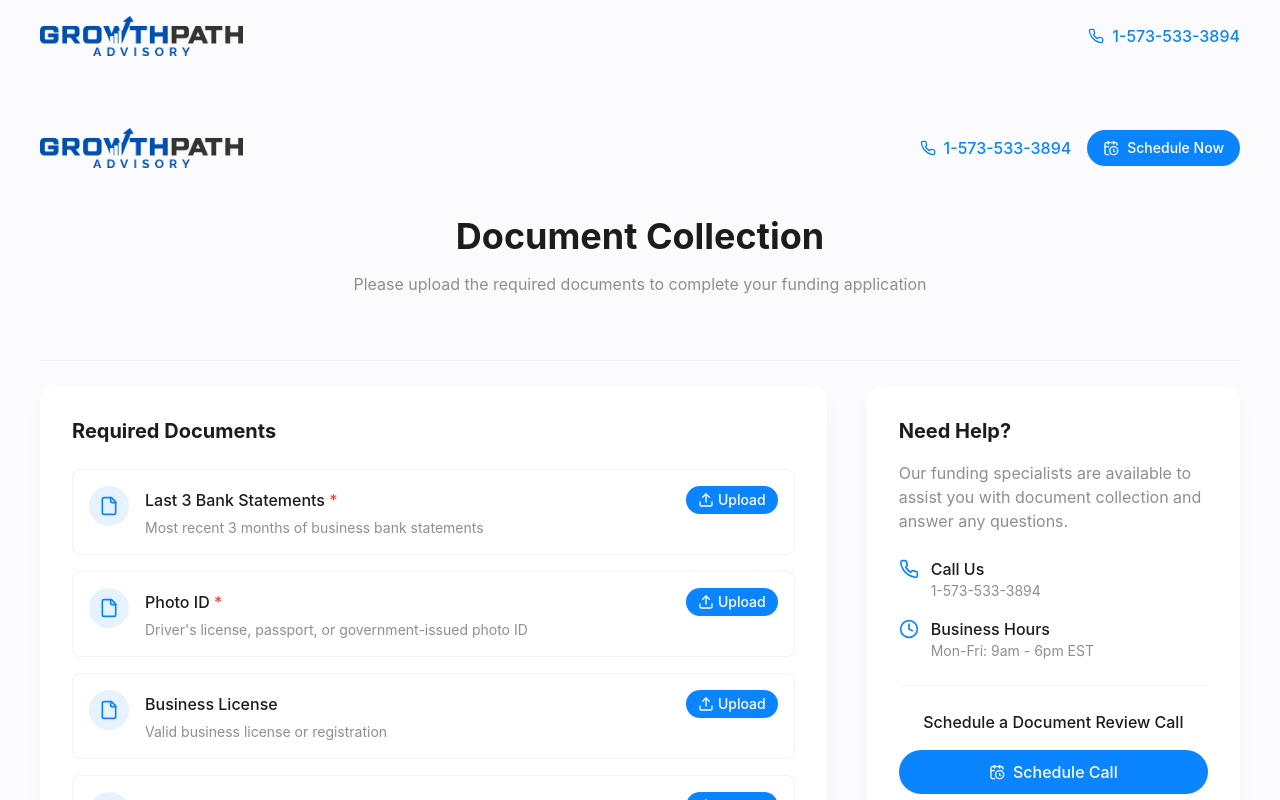
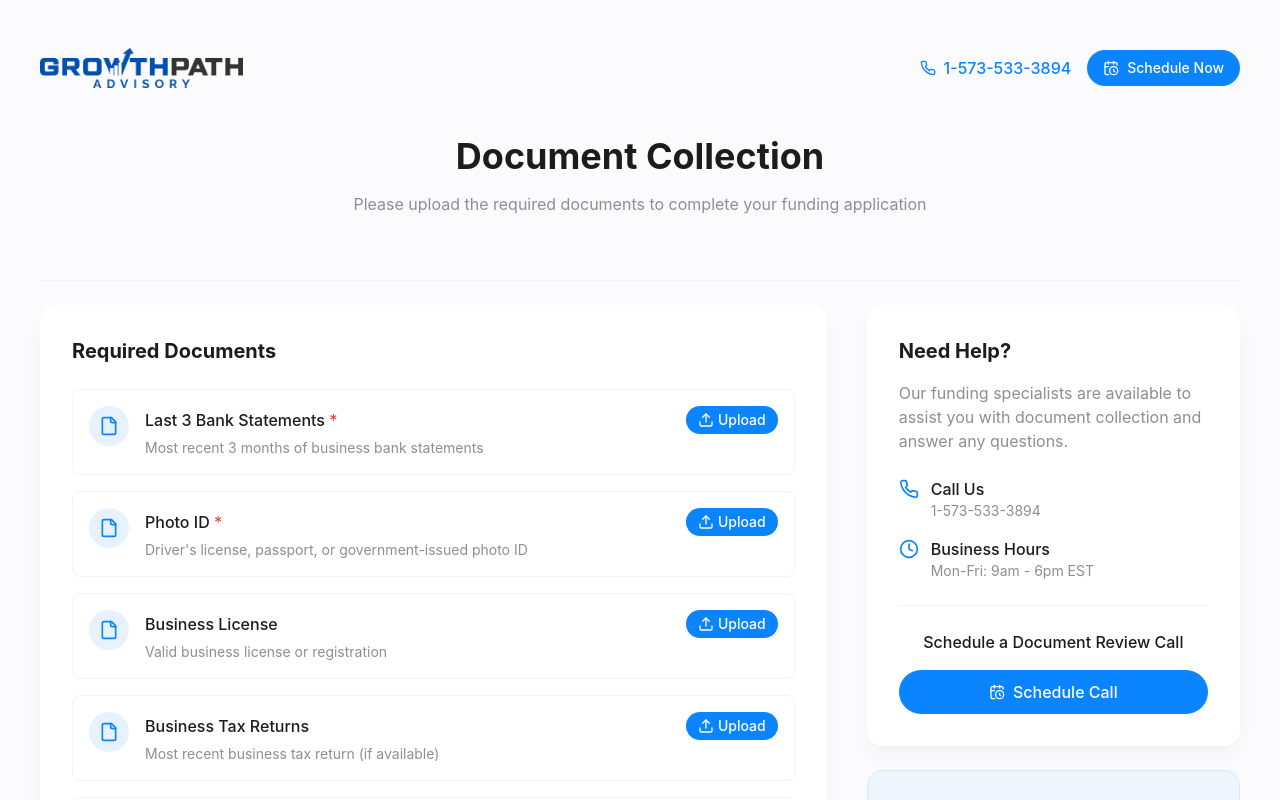
Before and after one commit to Dontworryaboutit69/bridge-flow-builder, a React (Vite) app: page /documents in a window 1280 px wide. Shown: the top 800 px of the page. Built offline with nearby package versions, Linux system fonts and the light colour scheme.

Commit message:
Fix Navbar rendering issue
The previous commit introduced a regression where two navbars were rendered. This commit fixes the issue.

```diff
--- a/src/pages/DocumentCollection.tsx
+++ b/src/pages/DocumentCollection.tsx
@@ -3,7 +3,6 @@ import React, { useState } from 'react';
 import DocumentsLayout from '@/components/DocumentCollection/DocumentsLayout';
 import DocumentPageFooter from '@/components/DocumentCollection/DocumentPageFooter';
 import { Document } from '@/types/documents';
-import Navbar from '@/components/Navbar';
 
 const DocumentCollection = () => {
   const [documents, setDocuments] = useState<Document[]>([
@@ -60,9 +59,7 @@ const DocumentCollection = () => {
 
   return (
     <div className="min-h-screen flex flex-col">
-      <Navbar />
-
-      <main className="flex-grow pt-24 md:pt-32 pb-8 md:pb-16 bg-funding-light-gray/30 relative">
+      <main className="flex-grow pt-12 pb-8 md:pb-16 bg-funding-light-gray/30 relative">
         <div className="absolute inset-0 overflow-hidden pointer-events-none">
           <div className="absolute -top-24 -right-24 w-96 h-96 bg-soft-peach/20 rounded-full blur-3xl"></div>
           <div className="absolute -bottom-24 -left-24 w-96 h-96 bg-soft-blue/20 rounded-full blur-3xl"></div>
```
